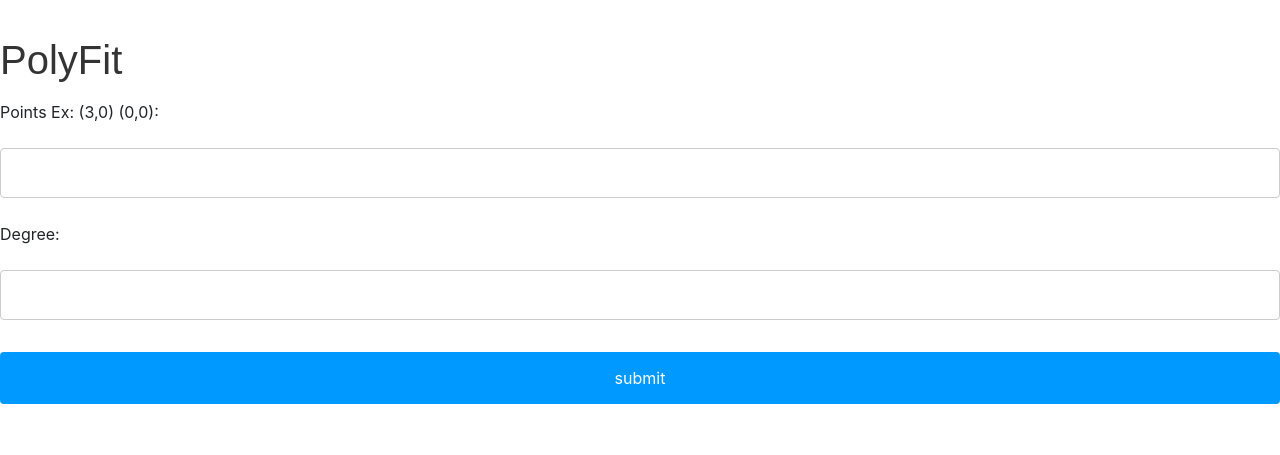
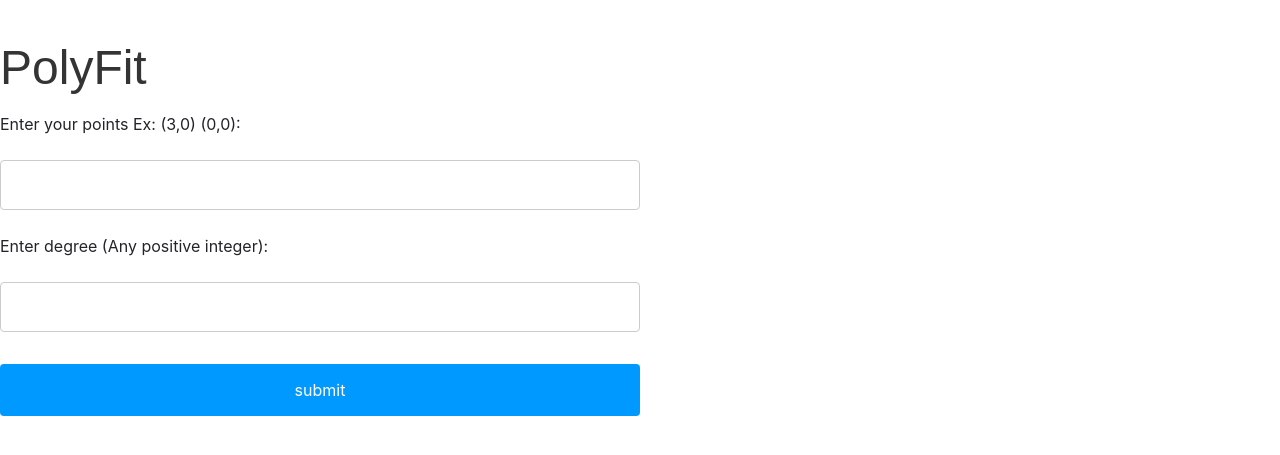
Before and after one commit to chowpow/PolyFit, a Flask app: page /home in a window 1280 px wide. Shown: the top 455 px of the page. Run offline with Flask 2, Linux system fonts and the light colour scheme; some libraries are stand-ins or nearby versions.

Commit message:
Small styling changes

```diff
--- a/Main.py
+++ b/Main.py
@@ -33,6 +33,8 @@ class Main:
 
     def create_lists_web(self, data, degree):
         self.degree = degree
+        self.x_list = []
+        self.y_list = []
         for coord in data:
             self.x_list.append(coord[0])
             self.y_list.append(coord[1])
--- a/templates/index.html
+++ b/templates/index.html
@@ -5,7 +5,7 @@
 </head>
 <style>
 input[type=text], select {
-  width: 100%;
+  width: 50%;
   padding: 12px 20px;
   margin: 8px 0;
   display: inline-block;
@@ -15,7 +15,7 @@ input[type=text], select {
 }
 
 input[type=submit] {
-  width: 100%;
+  width: 50%;
   background-color: #0099ff;
   color: white;
   padding: 14px 20px;
@@ -39,7 +39,7 @@ h1 {
 	text-align: left;
 	color: #343434;
 	font-weight: normal;
-	font-size: 40px;
+	font-size: 48px;
 	line-height: 40px;
 	font-family: 'Orienta', sans-serif;
 }
@@ -47,9 +47,9 @@ h1 {
 <body>
 <h1> PolyFit </h1>
 <form action="#" method="post">
-    <p>Points Ex: (3,0) (0,0):</p>
+    <p>Enter your points Ex: (3,0) (0,0):</p>
     <p><input type="text" name="points" /></p>
-    <p>Degree:</p>
+    <p>Enter degree (Any positive integer):</p>
     <p><input type="text" name="deg" /></p>
     <p><input type="submit" value="submit"/></p>
 </form>
```
